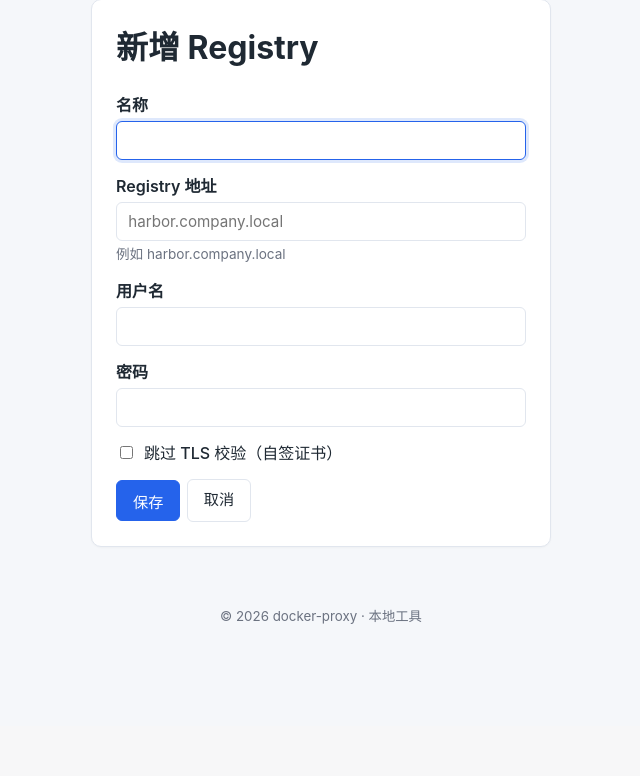
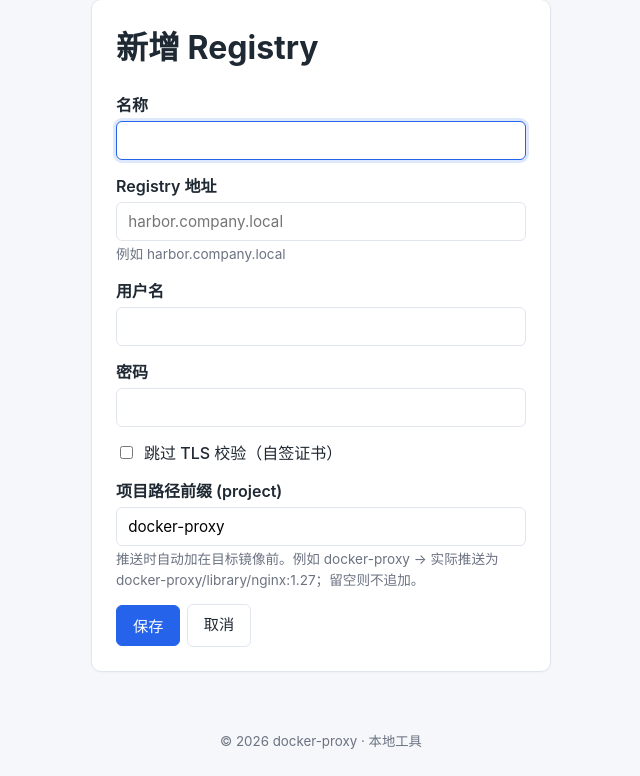
Before and after one commit to conkayyan/docker-proxy, a Flask app: page /registries/new in a window 1280 px wide. Shown: the part 74-850 px from the top of the page, without its empty margins (319-959 px from the left). Before the commit the page ends 698 px from the top, so only its background shows below. Run offline with Flask 3, Linux system fonts and the light colour scheme; the visitor is signed in with stand-in values (Sample User, id 1).

Commit message:
feat: per-Registry project path (drop global HARBOR_PROJECT)
每个 Registry 单独配置 project 路径前缀：
- Registry 模型新增 project 列（默认 docker-proxy 兼容旧数据）
- 新增/编辑 Registry 表单含「项目路径前缀」字段
- _build_command 使用 task.registry.project 拼目标路径
- _project_dest 改为接收显式 project 参数
- 列表新增「项目路径」列，Registry 下拉展示 [project=...]
- /api/tasks/recent JSON 增 registry_project 字段
- 全局 HARBOR_PROJECT 改名为 DEFAULT_PROJECT，仅用作新建
  Registry 表单的预填默认值，不再参与命令构建
- SQLite 通过 ALTER TABLE 在线添加 project 列

```diff
--- a/app.py
+++ b/app.py
@@ -66,9 +66,9 @@ def _load_or_create_fernet() -> Fernet:
 
 
 # 推送到目标 Registry 时强制追加的 project 路径前缀。
-# 例如目标镜像为 library/nginx:1.27 → 实际推送为 docker-proxy/library/nginx:1.27
-# 可通过环境变量 HARBOR_PROJECT 自定义；设为空字符串可关闭。
-HARBOR_PROJECT = os.environ.get("HARBOR_PROJECT", "docker-proxy").strip("/")
+# 不再是全局：每个 Registry 在创建/编辑时单独设置 project 字段。
+# 保留此变量是为了给"新建 Registry"表单提供默认值；不再参与命令构建。
+DEFAULT_PROJECT = os.environ.get("HARBOR_PROJECT", "docker-proxy").strip("/")
 
 
 FERNET = _load_or_create_fernet()
@@ -114,6 +114,10 @@ class Registry(db.Model):
     username = db.Column(db.String(80), nullable=False)
     password_enc = db.Column(db.String(1024), nullable=False)
     insecure = db.Column(db.Boolean, default=False, nullable=False)
+    # 推送到该 Registry 时，自动追加到目标镜像路径前的 project 前缀。
+    # 例如 project="docker-proxy"，目标镜像 library/nginx:1.27 → docker-proxy/library/nginx:1.27。
+    # 留空则不追加。建表时由 DEFAULT_PROJECT 提供初始值。
+    project = db.Column(db.String(120), default=DEFAULT_PROJECT, nullable=False)
     created_at = db.Column(db.DateTime, default=datetime.utcnow)
 
     def set_password(self, password: str) -> None:
@@ -179,6 +183,12 @@ class RegistryForm(FlaskForm):
     username = StringField("用户名", validators=[DataRequired(), Length(1, 80)])
     password = PasswordField("密码", validators=[DataRequired()])
     insecure = BooleanField("跳过 TLS 校验（自签证书）")
+    project = StringField(
+        "项目路径前缀",
+        validators=[Length(0, 120)],
+        default=DEFAULT_PROJECT,
+        description="推送时自动加在目标镜像前。例如 docker-proxy → 实际推送为 docker-proxy/library/nginx:1.27；留空则不追加。",
+    )
     submit = SubmitField("保存")
 
 
@@ -229,24 +239,24 @@ def _build_command(task: CopyTask) -> list[str]:
     if task.registry.insecure:
         cmd.append("--dest-tls-verify=false")
     cmd.append(f"docker://{task.source_image}")
-    cmd.append(f"docker://{task.registry.url}/{_project_dest(task.dest_image)}")
+    cmd.append(f"docker://{task.registry.url}/{_project_dest(task.dest_image, task.registry.project)}")
     cmd.extend(["--dest-creds", f"{task.registry.username}:{task.registry.get_password()}"])
     return cmd
 
 
-def _project_dest(dest_image: str) -> str:
+def _project_dest(dest_image: str, project: str = "") -> str:
     """返回带 project 前缀的目标路径。
 
     - 自动去除用户输入首部的 `/`
-    - 若设置了 HARBOR_PROJECT 且 dest_image 尚未以它开头，自动追加
+    - 若设置了 project 且 dest_image 尚未以它开头，自动追加
     - 避免重复：用户输入 docker-proxy/library/nginx 不会再被前缀一次
     """
     dest = dest_image.lstrip("/")
-    if not HARBOR_PROJECT:
+    if not project:
         return dest
-    if dest == HARBOR_PROJECT or dest.startswith(f"{HARBOR_PROJECT}/"):
+    if dest == project or dest.startswith(f"{project}/"):
         return dest
-    return f"{HARBOR_PROJECT}/{dest}"
+    return f"{project}/{dest}"
 
 
 # ---------------------------------------------------------------------------
@@ -517,12 +527,15 @@ def registries_list():
 @login_required
 def registries_create():
     form = RegistryForm()
+    if request.method == "GET":
+        form.project.data = DEFAULT_PROJECT
     if form.validate_on_submit():
         reg = Registry(
             name=form.name.data.strip(),
             url=form.url.data.strip().replace("https://", "").replace("http://", "").rstrip("/"),
             username=form.username.data.strip(),
             insecure=form.insecure.data,
+            project=(form.project.data or "").strip().strip("/"),
         )
         reg.set_password(form.password.data)
         db.session.add(reg)
@@ -545,6 +558,7 @@ def registries_edit(rid: int):
         form.url.data = reg.url
         form.username.data = reg.username
         form.insecure.data = reg.insecure
+        form.project.data = reg.project
         form.password.data = ""  # never echoed back
     if form.validate_on_submit():
         reg.name = form.name.data.strip()
@@ -556,6 +570,7 @@ def registries_edit(rid: int):
         )
         reg.username = form.username.data.strip()
         reg.insecure = form.insecure.data
+        reg.project = (form.project.data or "").strip().strip("/")
         if form.password.data:
             reg.set_password(form.password.data)
         db.session.commit()
@@ -823,7 +838,8 @@ def tasks_recent():
                     "source_image": t.source_image,
                     "dest_image": t.dest_image,
                     "registry_url": t.registry.url,
-                    "project_dest": _project_dest(t.dest_image),
+                    "registry_project": t.registry.project,
+                    "project_dest": _project_dest(t.dest_image, t.registry.project),
                     "created_at": t.created_at.isoformat() if t.created_at else None,
                     "started_at": t.started_at.isoformat() if t.started_at else None,
                     "finished_at": t.finished_at.isoformat() if t.finished_at else None,
@@ -843,7 +859,7 @@ def tasks_recent():
 def inject_globals():
     return {
         "current_year": datetime.utcnow().year,
-        "harbor_project": HARBOR_PROJECT,
+        "default_project": DEFAULT_PROJECT,
         "project_dest": _project_dest,
     }
 
--- a/templates/registries.html
+++ b/templates/registries.html
@@ -14,6 +14,7 @@
         <th>名称</th>
         <th>地址</th>
         <th>用户名</th>
+        <th>项目路径</th>
         <th>insecure</th>
         <th>创建时间</th>
         <th></th>
@@ -25,6 +26,7 @@
         <td>{{ r.name }}</td>
         <td class="mono">{{ r.url }}</td>
         <td>{{ r.username }}</td>
+        <td class="mono">{{ r.project or '—' }}</td>
         <td>{{ '✓' if r.insecure else '' }}</td>
         <td>{{ r.created_at.strftime('%Y-%m-%d %H:%M:%S') }}</td>
         <td class="row-actions">
--- a/templates/registry_form.html
+++ b/templates/registry_form.html
@@ -26,6 +26,11 @@
       {{ form.insecure() }}
       <span>{{ form.insecure.label.text }}</span>
     </label>
+    <label>
+      <span>项目路径前缀 (project)</span>
+      {{ form.project(placeholder="docker-proxy") }}
+      <small>{{ form.project.description }}</small>
+    </label>
     <div class="row-actions">
       <button type="submit" class="btn primary">保存</button>
       <a class="btn" href="{{ url_for('registries_list') }}">取消</a>
--- a/templates/task.html
+++ b/templates/task.html
@@ -21,7 +21,7 @@
 
   <dl class="kv">
     <dt>源镜像</dt><dd class="mono">{{ task.source_image }}</dd>
-    <dt>目标</dt><dd class="mono">{{ task.registry.url }}/{{ project_dest(task.dest_image) }}</dd>
+    <dt>目标</dt><dd class="mono">{{ task.registry.url }}/{{ project_dest(task.dest_image, task.registry.project) }}</dd>
     <dt>Registry</dt><dd>{{ task.registry.name }}（{{ task.registry.username }}）</dd>
     <dt>创建</dt><dd>{{ task.created_at.strftime('%Y-%m-%d %H:%M:%S') }}</dd>
     <dt>开始</dt><dd id="started-at">{% if task.started_at %}{{ task.started_at.strftime('%Y-%m-%d %H:%M:%S') }}{% endif %}</dd>
```
Also changed, not shown: templates/dashboard.html (+4 -4 lines), README.md.
